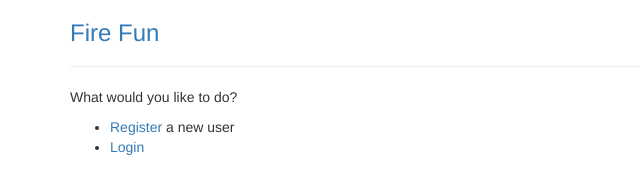
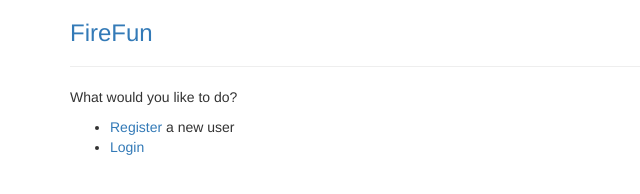
Before and after one commit to clint326/FireFun, a plain HTML site: page index.htm in a window 1280 px wide. Shown: the full height of the page, 0-640 px from the left. Drawn offline with nearby package versions, Linux system fonts and the light colour scheme.

Commit message:
update index and readme

```diff
--- a/index.htm
+++ b/index.htm
@@ -2,12 +2,12 @@
 <html>
 <head>
     <meta charset="utf-8">
-    <title>Fire Fun</title>
+    <title>FireFun</title>
     <link rel="stylesheet" href="https://maxcdn.bootstrapcdn.com/bootstrap/3.3.6/css/bootstrap.min.css" integrity="sha384-1q8mTJOASx8j1Au+a5WDVnPi2lkFfwwEAa8hDDdjZlpLegxhjVME1fgjWPGmkzs7" crossorigin="anonymous">
 </head>
 <body>
     <div class="container">
-    <h3><a href="index.htm">Fire Fun</a></h3>
+    <h3><a href="index.htm">FireFun</a></h3>
     <hr/>
     <p>What would you like to do?</p>
     <ul>
```
